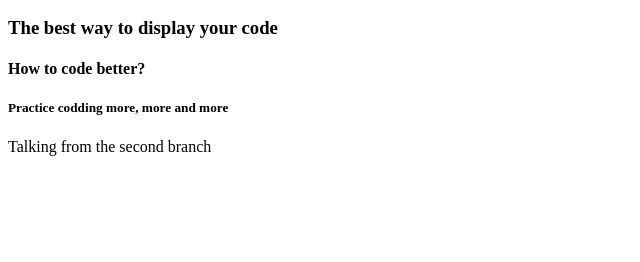
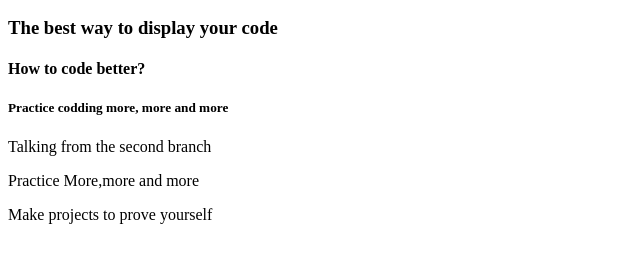
Before and after one commit to Dipta437/My-first-website, a plain HTML site: page index.html in a window 1280 px wide. Shown: the part 110-372 px from the top of the page, without its empty margins (0-640 px from the left). Drawn offline with Linux system fonts and the light colour scheme.

Commit message:
Adding more code

```diff
--- a/index.html
+++ b/index.html
@@ -12,5 +12,7 @@
     <h4>How to code better?</h4>
     <h5>Practice codding more, more and more</h5>
     <p>Talking from the second branch</p>
+    <p>Practice More,more and more</p>
+    <p>Make projects to prove yourself</p>
 </body>
 </html>
```
